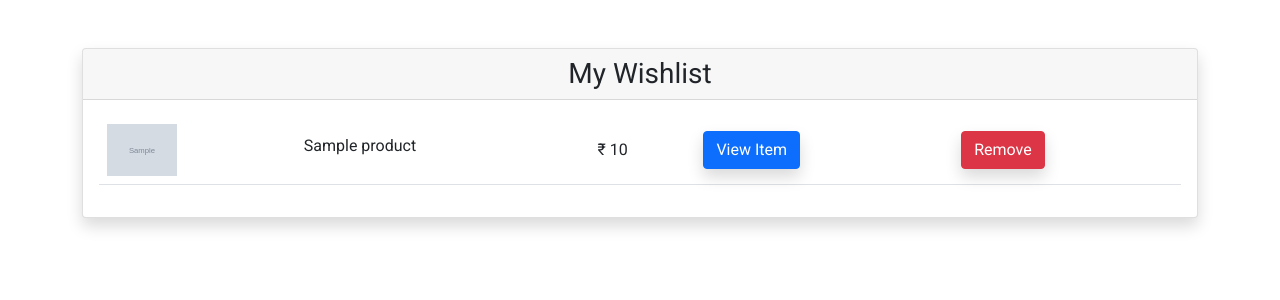
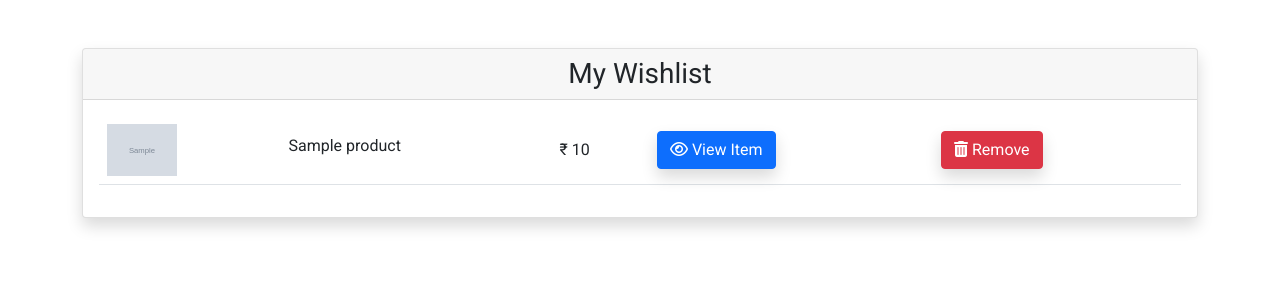
Before and after one commit to katammaniteja/Go-Cart, a Django app: page /wishlist in a window 1280 px wide. Shown: the part 56-356 px from the top of the page. Run offline with Django 3.2, Linux system fonts and the light colour scheme; a user stored in the database is signed in; tables that the repository leaves empty hold one stand-in row (values such as "Sample post"); grey boxes marked "Sample" are stand-in pictures; data that the repository does not hold is empty; some libraries are stand-ins or nearby versions.

Commit message:
added fontawesome icons

```diff
--- a/store/templates/store/cart.html
+++ b/store/templates/store/cart.html
@@ -39,7 +39,7 @@
                                             {% endif %}
                                         </td>
                                         <td class="text-nowrap">
-                                            <button class="btn btn-danger delete-cart-item">Remove</i></button>
+                                            <button class="btn btn-danger delete-cart-item"><i class="fa fa-trash"></i> Remove</i></button>
                                         </td>
                                     </tr>
                                     {% endfor %}
--- a/store/templates/store/wishlist.html
+++ b/store/templates/store/wishlist.html
@@ -26,11 +26,10 @@
                                         <input type="hidden" class="prod_id" value="{{item.product_id}}">
                                         {% csrf_token %}
                                         <!----------------------------------------------------------------------------------------------------------------->
-                                        <a href="{% url 'productView' item.product.category.slug item.product.slug %}" class="btn btn-primary">
-                                            View Item</a>
+                                        <a href="{% url 'productView' item.product.category.slug item.product.slug %}" class="btn btn-primary"><i class="fa fa-eye"></i> View Item</a>
                                     </td>
                                     <td class="text-nowrap">
-                                        <button class="btn btn-danger delete-wishlist-item">Remove</button>
+                                        <button class="btn btn-danger delete-wishlist-item"><i class="fa fa-trash"></i> Remove</button>
                                     </td>
                                 </tr>
                                 {% endfor %}
```
